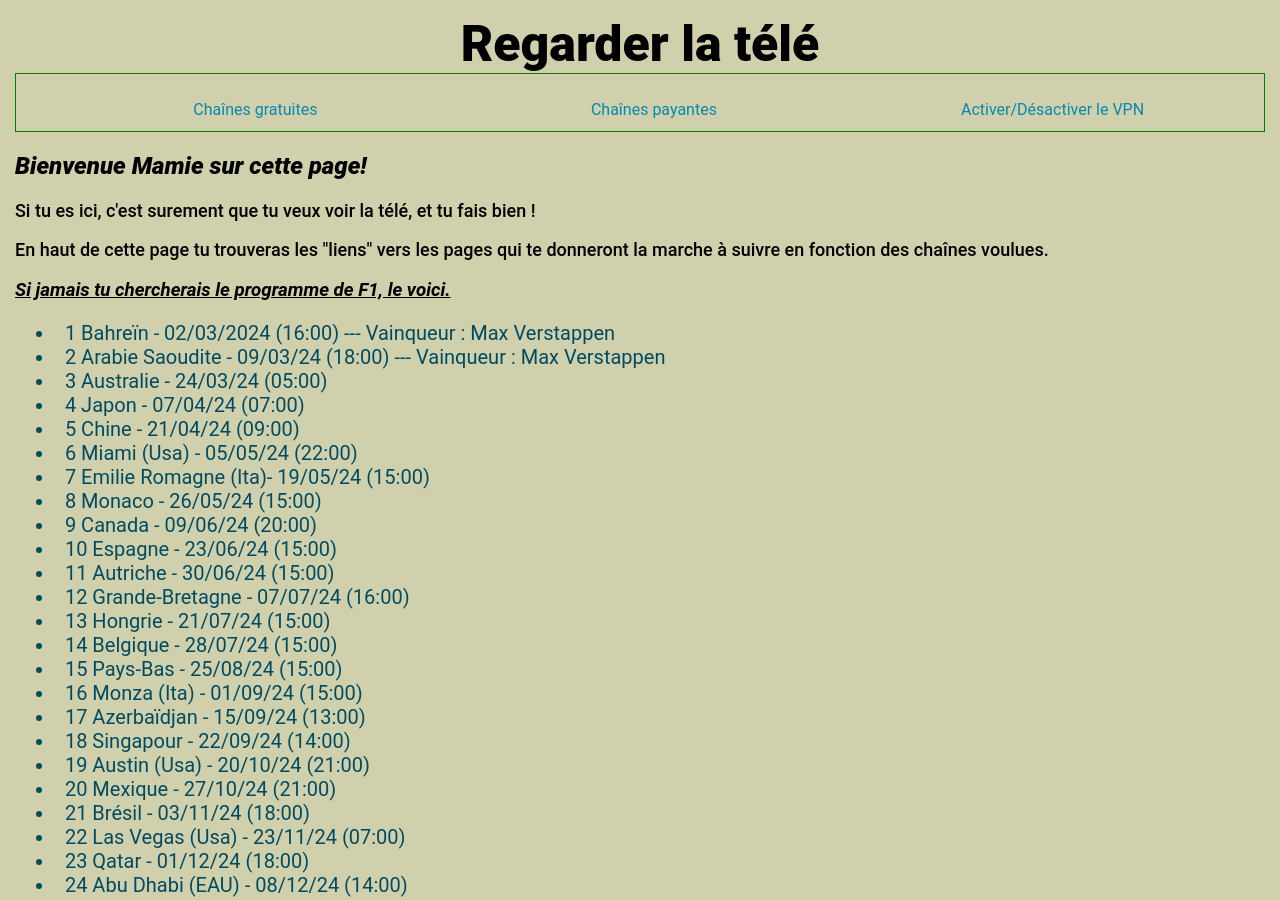
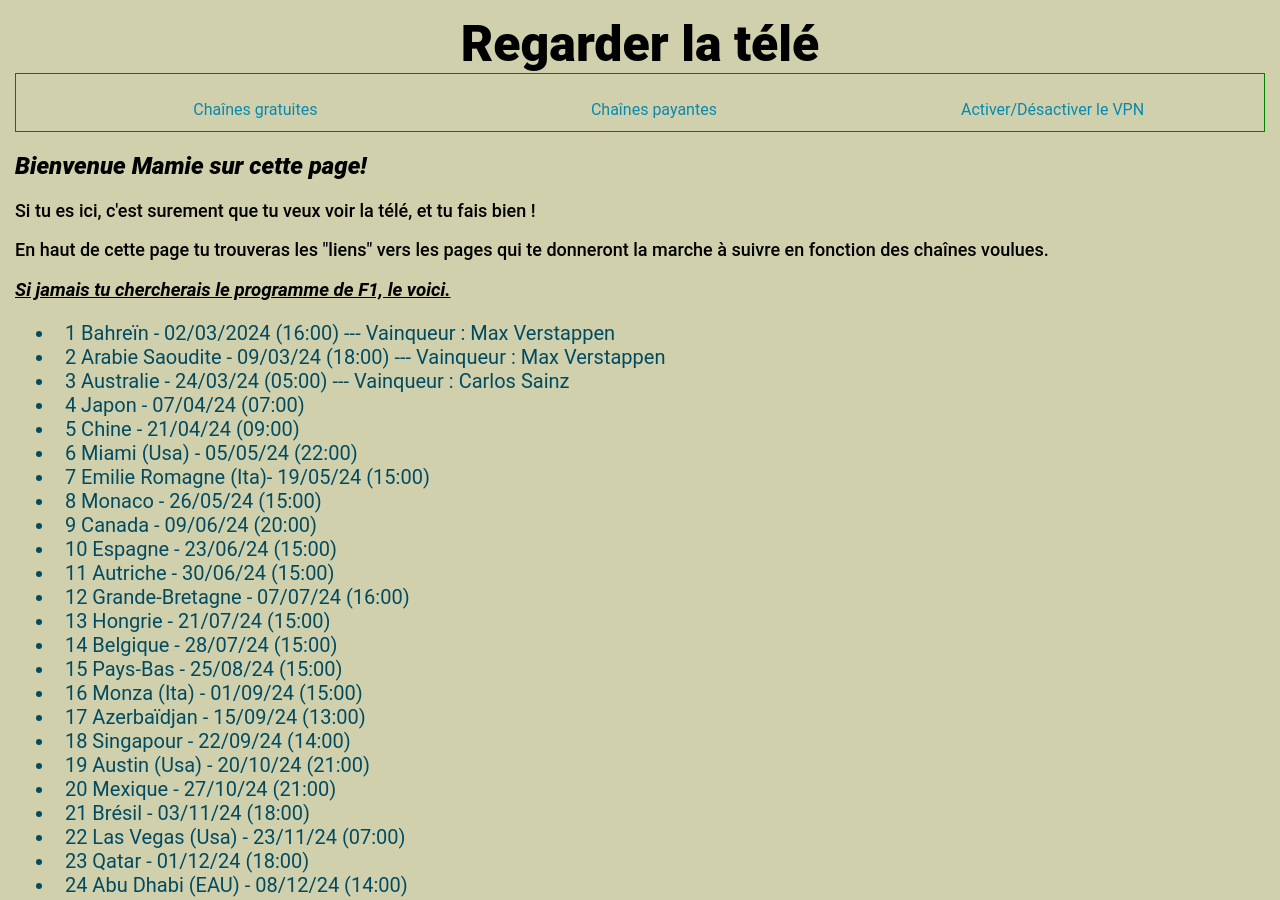
Before and after one commit to brevan29/RegarderTV, a plain HTML site: page index.html in a window 1280 px wide. Shown: the top 900 px of the page. Drawn offline with Linux system fonts and the light colour scheme.

Commit message:
Update index.html

```diff
--- a/index.html
+++ b/index.html
@@ -22,7 +22,7 @@
 		<ul id="prf">
 			<li>&nbsp;&nbsp;1 Bahreïn - 02/03/2024 (16:00) --- Vainqueur : Max Verstappen</li>
 			<li>&nbsp;&nbsp;2 Arabie Saoudite - 09/03/24 (18:00) --- Vainqueur : Max Verstappen</li>
-			<li>&nbsp;&nbsp;3 Australie - 24/03/24 (05:00)</li>
+			<li>&nbsp;&nbsp;3 Australie - 24/03/24 (05:00) --- Vainqueur : Carlos Sainz</li>
 			<li>&nbsp;&nbsp;4 Japon - 07/04/24 (07:00)</li>
 			<li>&nbsp;&nbsp;5 Chine - 21/04/24 (09:00)</li>
 			<li>&nbsp;&nbsp;6 Miami (Usa) - 05/05/24 (22:00)</li>
```
